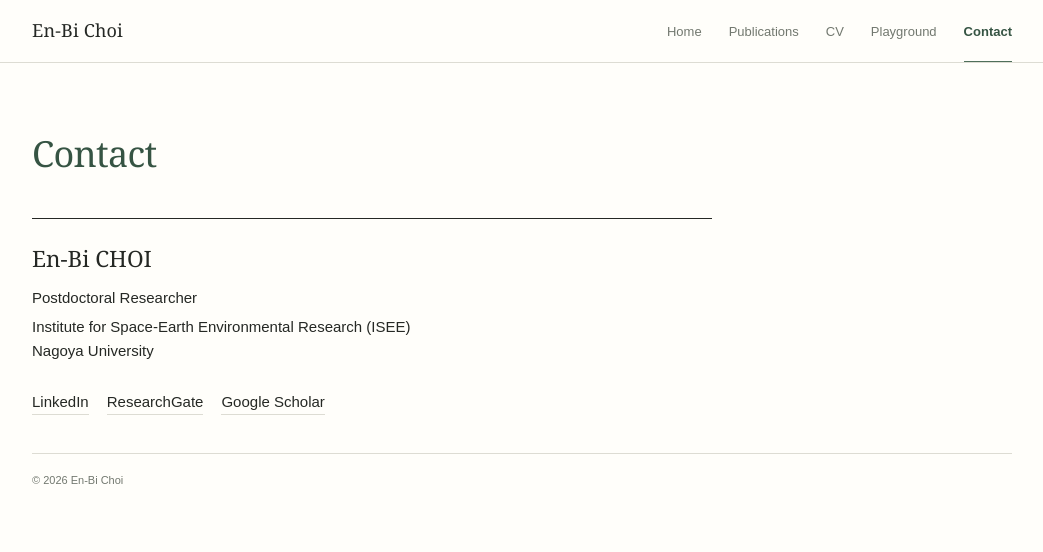
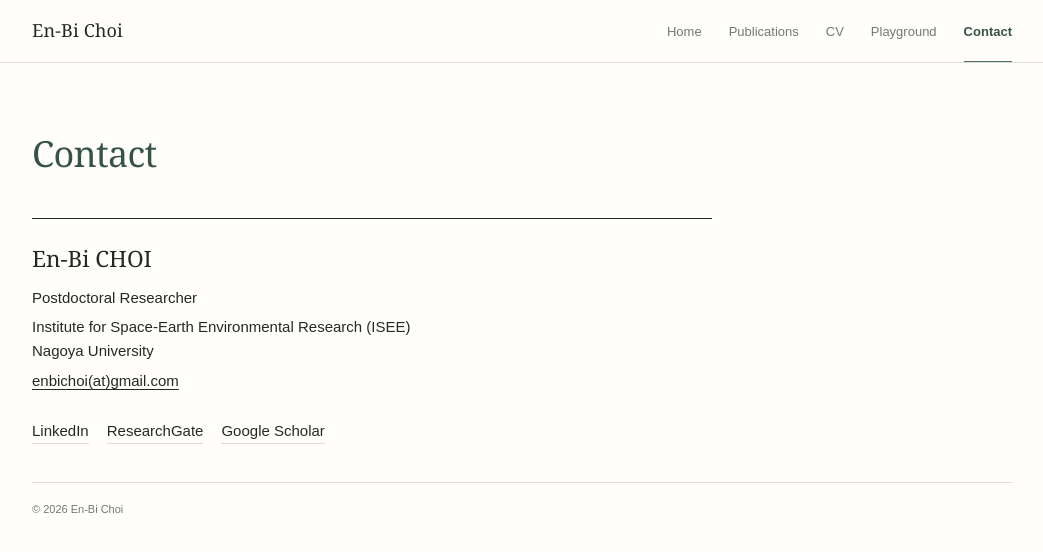
Before and after one commit to enbi-choi-treering/enbi-choi-treering.github.io, a Jekyll site: the page built from contact.html, in a window 1280 px wide. Shown: the top 552 px of the page, without its empty margins (118-1161 px from the left). Built offline with Jekyll 4.4.1, drawn with Linux system fonts in a browser that asks for light colours.

Commit message:
add email

```diff
--- a/_config.yml
+++ b/_config.yml
@@ -11,7 +11,7 @@ author:
   role: ""
   position: "Postdoctoral Researcher"
   affiliation: "Institute for Space-Earth Environmental Research (ISEE), Nagoya University"
-  email: "" # Add only an email address you intentionally want to publish
+  email: "enbichoi(at)gmail.com" # Add only an email address you intentionally want to publish
   linkedin: "https://www.linkedin.com/in/en-bi-choi-43b7761a4"
   researchgate: "https://www.researchgate.net/profile/En-Bi-Choi"
   google_scholar: "https://scholar.google.com/citations?hl=ko&user=elcGhP4AAAAJ&view_op=list_works&authuser=4&sortby=pubdate"
```
